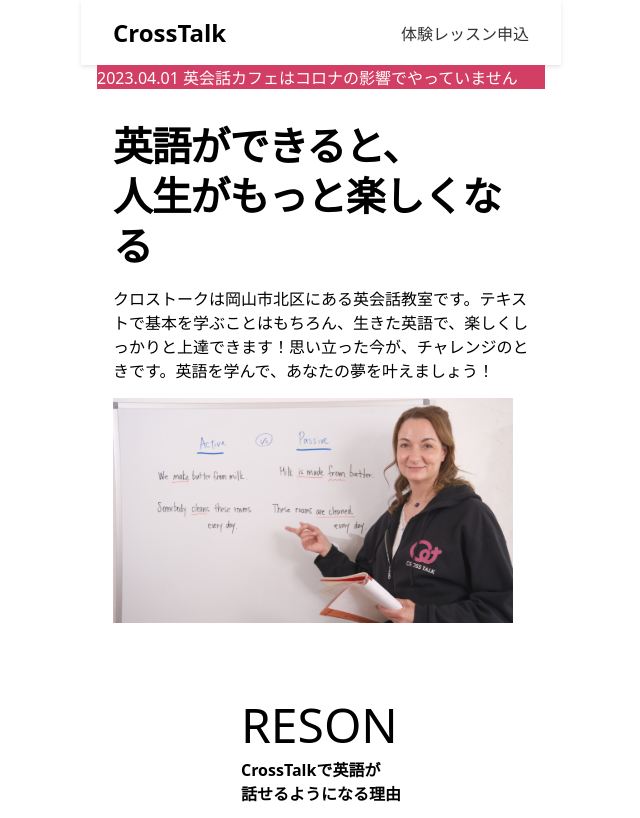
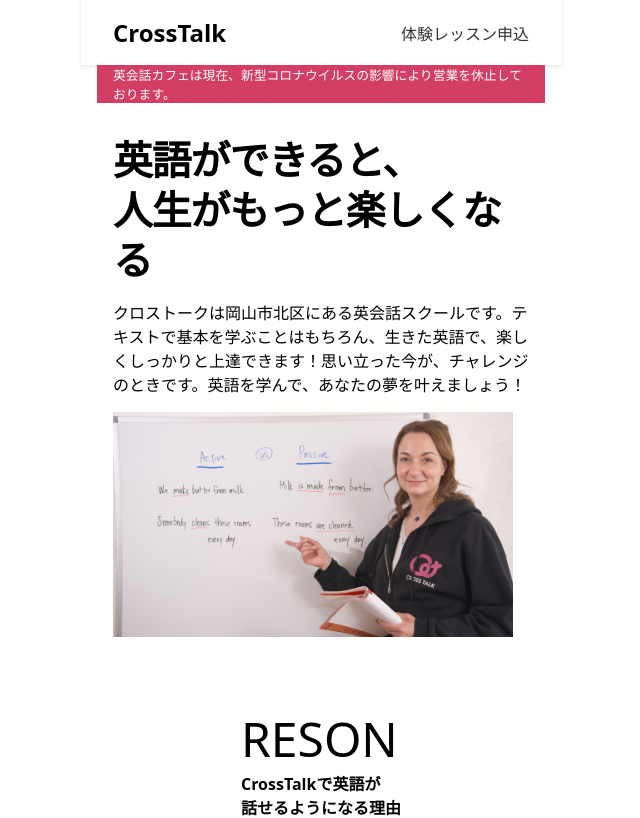
Before and after one commit to nyon3/CrossTalk-English, a Next.js app: page / in a window 1280 px wide. Shown: the top 818 px of the page, without its empty margins (239-879 px from the left). Built offline with nearby package versions, Linux system fonts and the light colour scheme.

Commit message:
fix the issue of the contents inside the jumbotron

```diff
--- a/components/UI/Banner/index.js
+++ b/components/UI/Banner/index.js
@@ -4,7 +4,7 @@
   return (
     <div className={styles.banner}>
       <p className={styles.message}>
-        2023.04.01 英会話カフェはコロナの影響でやっていません
+        英会話カフェは現在、新型コロナウイルスの影響により営業を休止しております。
       </p>
     </div>
   );
--- a/components/UI/Banner/styles.module.css
+++ b/components/UI/Banner/styles.module.css
@@ -15,7 +15,9 @@
 
 .message {
   color: #fff;
+  font-size: 0.8rem;
   margin: 0;
+  padding: 0 1rem;
 }
 
 .button {
--- a/pages/index.js
+++ b/pages/index.js
@@ -32,7 +32,7 @@
             人生がもっと楽しくなる
           </h1>
           <p>
-            クロストークは岡山市北区にある英会話教室です。テキストで基本を学ぶことはもちろん、生きた英語で、楽しくしっかりと上達できます！思い立った今が、チャレンジのときです。英語を学んで、あなたの夢を叶えましょう！
+            クロストークは岡山市北区にある英会話スクールです。テキストで基本を学ぶことはもちろん、生きた英語で、楽しくしっかりと上達できます！思い立った今が、チャレンジのときです。英語を学んで、あなたの夢を叶えましょう！
           </p>
           <Image
             src={heroPic}
@@ -42,6 +42,7 @@
             style={{
               maxWidth: "25rem",
               height: "auto",
+              backgroundPosition: "center",
             }}
           />
         </div>
--- a/styles/Home.module.css
+++ b/styles/Home.module.css
@@ -293,10 +293,13 @@
 }
 
 /* Jumbotron for home page with red-ish color background*/
+/* FIX: contents inside of jumbotron is overflowing on smaller screen size, smaller than 375px*/
 .jumbotron {
+  width: 100%;
   padding: 2rem 1rem;
   margin-bottom: 2rem;
   border-radius: 0.3rem;
+  overflow: hidden;
 }
 .jumbotron h1 {
   line-height: 1.25;
```
